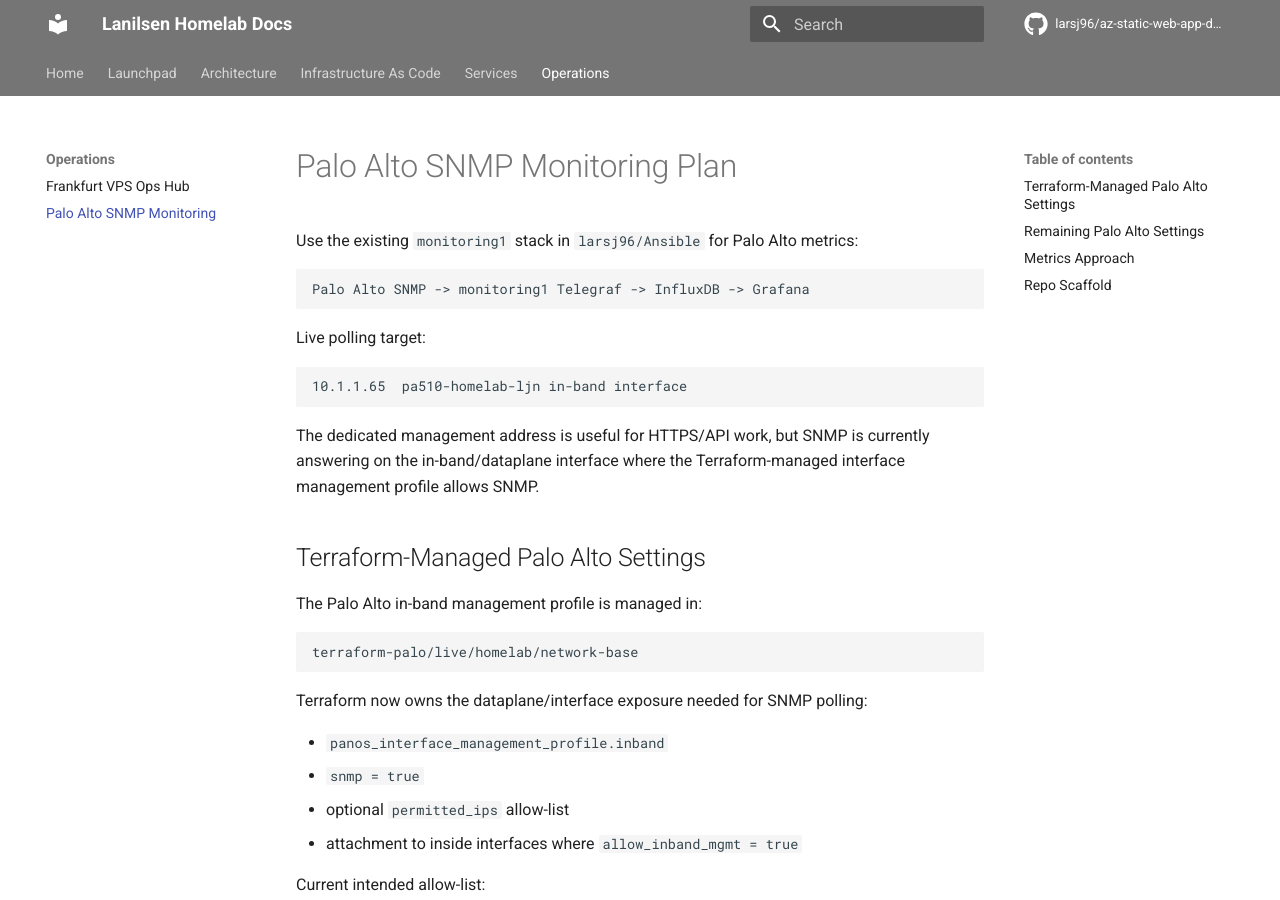
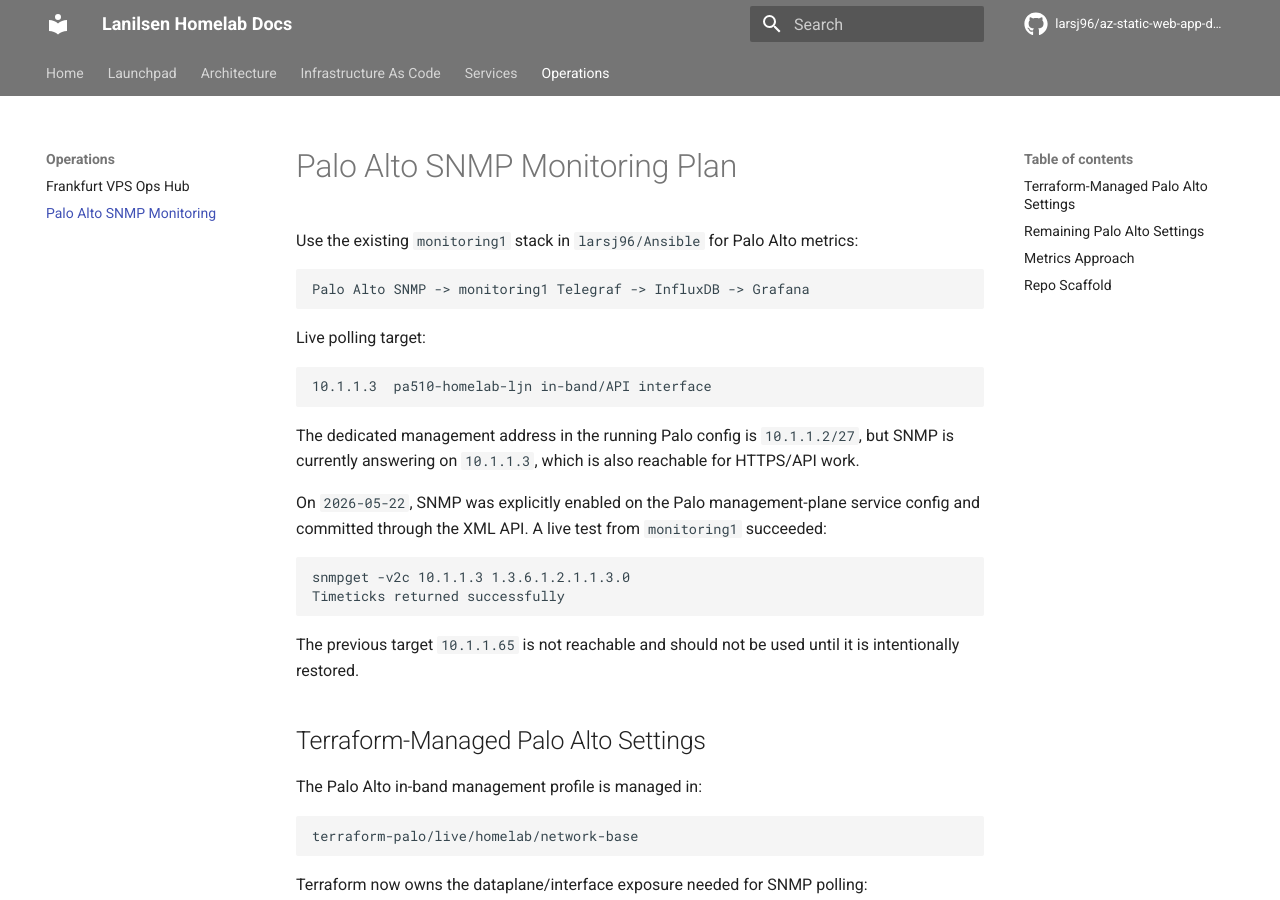
Before and after one commit to larsj96/az-static-web-app-docs, an MkDocs documentation site: the page built from docs/palo-alto-snmp-monitoring.md, in a window 1280 px wide and 900 px high. Built offline with MkDocs 1.6.1 and Material for MkDocs 9.7.7, drawn with Linux system fonts in a browser that asks for light colours; comment, search, counter and statistics services are not loaded; some of the changed text lies outside the part shown.

````diff
--- a/docs/palo-alto-snmp-monitoring.md
+++ b/docs/palo-alto-snmp-monitoring.md
@@ -9,10 +9,19 @@ Palo Alto SNMP -> monitoring1 Telegraf -> InfluxDB -> Grafana
 Live polling target:
 
 ```text
-10.1.1.65  pa510-homelab-ljn in-band interface
+10.1.1.3  pa510-homelab-ljn in-band/API interface
 ```
 
-The dedicated management address is useful for HTTPS/API work, but SNMP is currently answering on the in-band/dataplane interface where the Terraform-managed interface management profile allows SNMP.
+The dedicated management address in the running Palo config is `10.1.1.2/27`, but SNMP is currently answering on `10.1.1.3`, which is also reachable for HTTPS/API work.
+
+On `2026-05-22`, SNMP was explicitly enabled on the Palo management-plane service config and committed through the XML API. A live test from `monitoring1` succeeded:
+
+```text
+snmpget -v2c 10.1.1.3 1.3.6.1.2.1.1.3.0
+Timeticks returned successfully
+```
+
+The previous target `10.1.1.65` is not reachable and should not be used until it is intentionally restored.
 
 ## Terraform-Managed Palo Alto Settings
 
@@ -80,6 +89,8 @@ Live verified fields include `PanSystem` uptime, PAN-OS software version, HA sta
 
 The route from `monitoring1` to the Palo site depends on the Fortigate-to-VPS and Palo-to-VPS hub path. `monitoring1` sends traffic to the Fortigate gateway, Fortigate routes `10.1.0.0/16` over `to-hostinger`, and the VPS forwards it into the Palo IPsec selector.
 
+Important selector rule: the Palo-to-VPS stack must include both `10.8.0.0/24` and `10.0.0.0/16` as remote subnets. `10.8.0.0/24` is for VPS/OpenVPN-originated traffic; `10.0.0.0/16` is for Fortigate-side monitoring and log hosts crossing the VPS hub toward Palo. Avoid overlapping IPv4 and IPv6 Palo tunnels with the same inner IPv4 selectors unless xfrm policy preference is controlled.
+
 Next dashboard candidates after the first walk:
 
 - GlobalProtect active tunnels and utilization from the `panGlobalProtect` object group.
````
Also changed, not shown: docs/monitoring-platform.md (+79 -18 lines).
